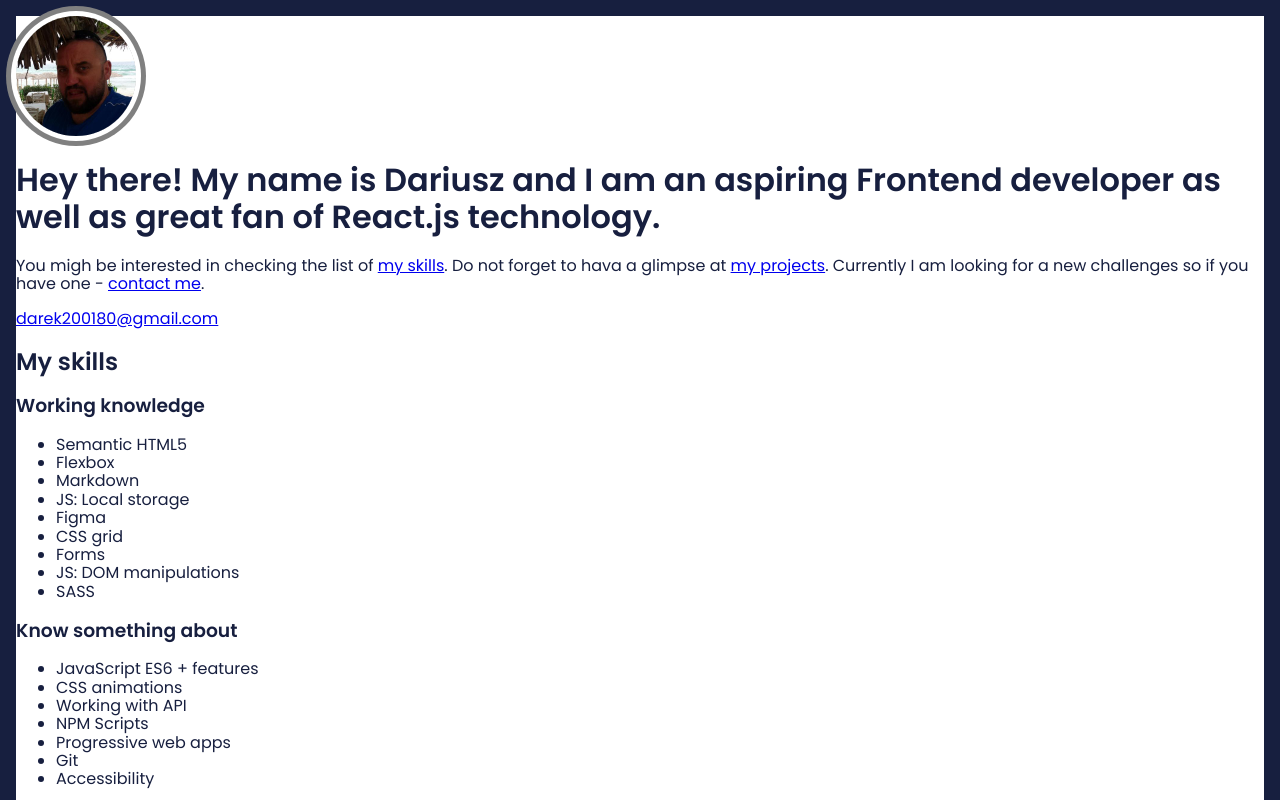
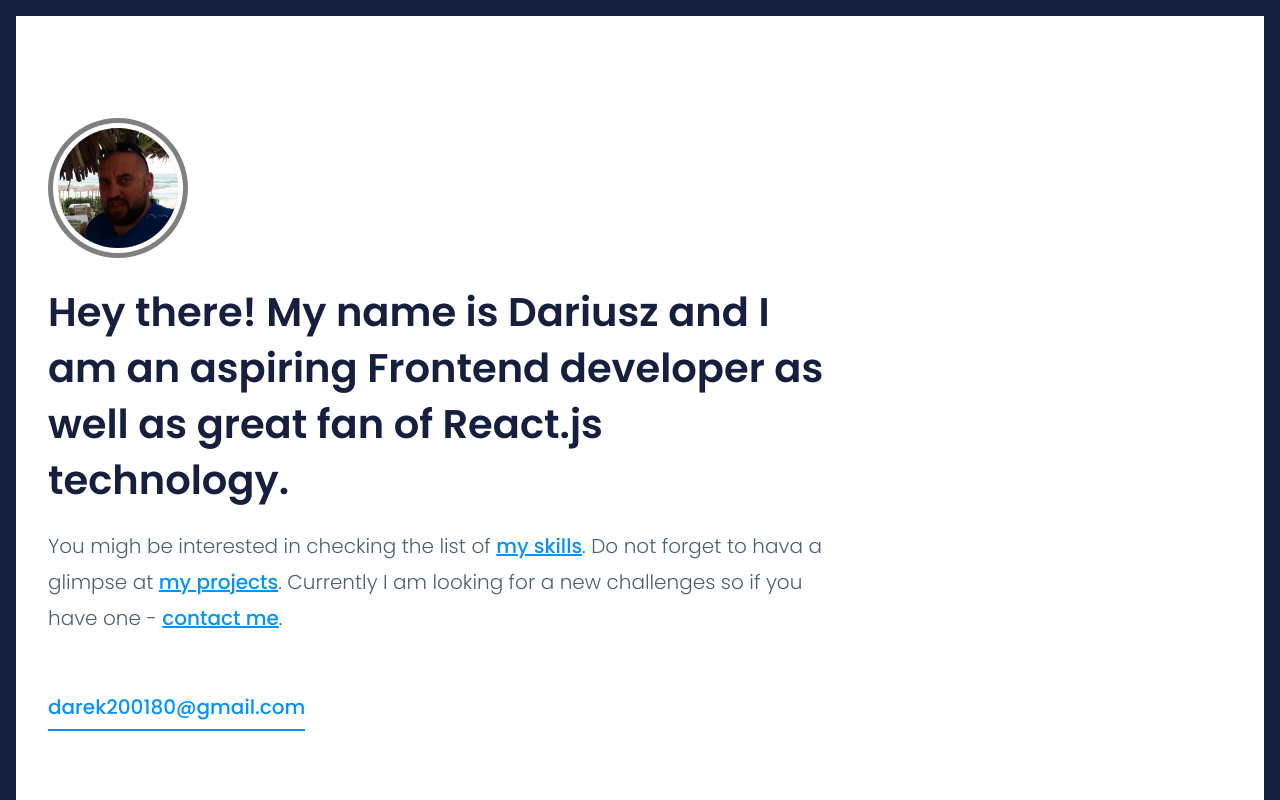
Before and after one commit to DariuszOkonski/wtf-portfolio, a website: page index.html in a window 1280 px wide. Shown: the top 800 px of the page. Drawn offline with nearby package versions, Linux system fonts and the light colour scheme.

Commit message:
automatic: changes at folder css

```diff
--- a/css/main.css
+++ b/css/main.css
@@ -1,15 +1,56 @@
 @import url("https://fonts.googleapis.com/css?family=Poppins:300,400,500,600&display=swap&subset=latin-ext");
+.hero {
+  max-width: 1184px;
+  padding: 112px 0 200px;
+  margin: 0 auto;
+}
+
 .hero__image {
   width: 120px;
   height: 120px;
+  margin-left: 10px;
   border-radius: 50%;
   -webkit-box-shadow: 0px 0px 0px 5px #fff, 0px 0px 0px 10px grey;
           box-shadow: 0px 0px 0px 5px #fff, 0px 0px 0px 10px grey;
 }
 
+.hero__title {
+  max-width: 780px;
+  font-style: normal;
+  font-weight: 600;
+  font-size: 2.5rem;
+  line-height: 3.5rem;
+  margin: 2rem 0 1rem;
+}
+
+.hero__description {
+  max-width: 780px;
+  color: #52606d;
+  font-style: normal;
+  font-weight: 300;
+  font-size: 1.25rem;
+  line-height: 2.25rem;
+  margin-bottom: 3.75rem;
+}
+
+.hero__link {
+  color: #0593fb;
+  font-weight: 500;
+}
+
+.hero__mail {
+  color: #0593fb;
+  font-weight: 500;
+  font-size: 1.25rem;
+  text-decoration: none;
+  padding-bottom: 8px;
+  border-bottom: 2px solid #0593fb;
+}
+
 html {
   -webkit-box-sizing: border-box;
           box-sizing: border-box;
+  font-size: 16px;
 }
 
 *,
```
Also changed, not shown: 1 other file.
